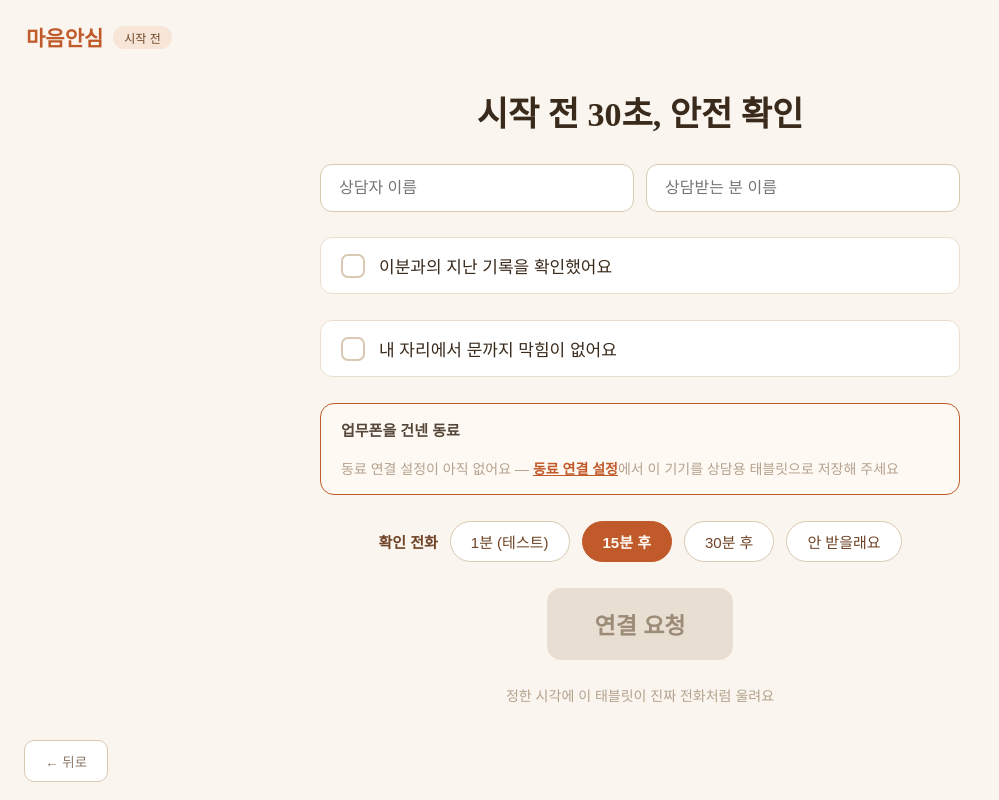
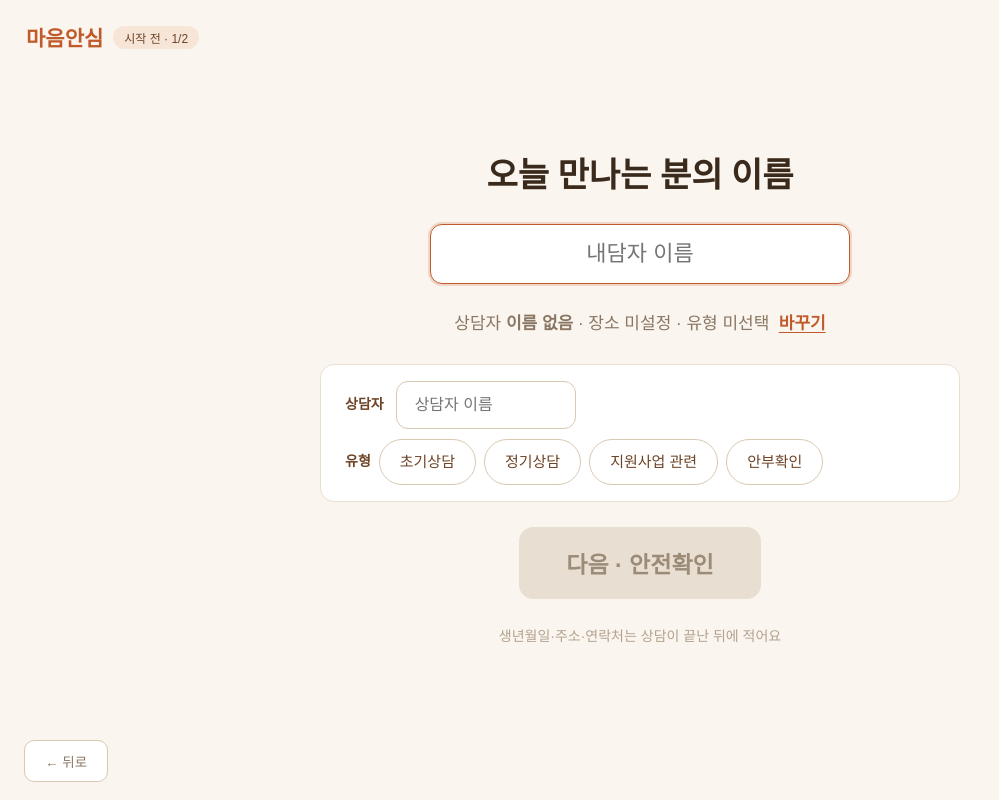
Before and after one commit to hr0315-cloud/maeum-anshim, a plain HTML site: page index.html in a window 1280 px wide. Both pictures are taken after a click on the button "상담 시작". Shown: the whole page, without its empty margins (0-999 px from the left). Drawn offline with Linux system fonts and the light colour scheme; a web font is replaced by a local one.

Commit message:
v0.6.2 코드 2단계: 상담 시작 입력을 내담자 이름 하나로
- 이름 화면(2a) 신설: 내담자 이름 필수, 상담자·장소·유형은 지난 값 자동, '바꾸기'로 수정
- 상담 유형 4종을 시작 화면으로 이동(종료 화면에도 유지), 고른 값은 다음 상담 기본값
- 안전확인 화면: 이름 칸 2개 제거, 체크 2개 유지, 상담자·내담자·장소·유형 한 줄 표시

Co-Authored-By: Claude Fable 5.1 <noreply@anthropic.com>

```diff
--- a/app.js
+++ b/app.js
@@ -5,7 +5,7 @@ window.onerror = function (msg) {
 (function () {
   'use strict';
   var alive = document.getElementById('jsAlive');
-  if (alive) { alive.style.color = '#3E7A52'; alive.textContent = '✓ 준비 완료 — 버튼이 동작합니다 (v0.6.1)'; }
+  if (alive) { alive.style.color = '#3E7A52'; alive.textContent = '✓ 준비 완료 — 버튼이 동작합니다 (v0.6.2)'; }
   var S = { screen: 'start', recording: false, noRecord: false, startedAt: 0, alerts: 0, answers: {}, callMin: 15, callAt: 0, snoozed: false, cooldownUntil: 0, taps: [], tapT: 0,
             buddy: '', buddyManual: false, rid: '', reqTo: '', reqAt: 0, acc: null };
   var analyser = null, audioCtx = null, micStream = null;
@@ -284,7 +284,8 @@ window.onerror = function (msg) {
     var mins = Math.round((Date.now() - S.startedAt) / 60000);
     $('wrapSummary').textContent = '상담 ' + mins + '분 · 위험 신호 ' + S.alerts + '건 · 음성 저장 없음';
     S.answers = {};
-    document.querySelectorAll('#s-wrap .pill').forEach(function (p) { p.classList.remove('on'); });
+    document.querySelectorAll('#s-wrap .qrow .pill').forEach(function (p) { p.classList.remove('on'); });
+    syncTypePills();
     go('wrap');
     if (micStream) { micStream.getTracks().forEach(function (t) { t.stop(); }); micStream = null; analyser = null; }
     if (wakeLock) { try { wakeLock.release(); } catch (e) {} wakeLock = null; }
@@ -309,15 +310,47 @@ window.onerror = function (msg) {
         localStorage.setItem('ma_obs', JSON.stringify(arr));
       } catch (e) {}
     }
-    S.stype = '';
-    document.querySelectorAll('#typeRow .pill').forEach(function (p) { p.classList.remove('on'); });
     updateObsCount();
     go('start');
   };
+  // 상담 유형: 시작 화면(이름 입력)과 종료 화면 양쪽에 같은 4종. 고른 값은 다음 상담의 기본값이 된다.
   window.pickType = function (el) {
-    el.parentElement.querySelectorAll('.pill').forEach(function (p) { p.classList.remove('on'); });
-    el.classList.add('on');
     S.stype = el.textContent;
+    try { localStorage.setItem('ma_stype', S.stype); } catch (e) {}
+    syncTypePills();
+  };
+  function syncTypePills() {
+    document.querySelectorAll('#typeRow .pill, #typeRow2 .pill').forEach(function (p) { p.classList.toggle('on', p.textContent === S.stype); });
+    var t = $('lastType'); if (t) t.textContent = S.stype || '유형 미선택';
+  }
+  // ---------- 2a 이름 입력 ----------
+  window.openName = function () {
+    var c = linkCfg();
+    try { S.stype = localStorage.getItem('ma_stype') || ''; } catch (e) { S.stype = ''; }
+    var who = ($('counselorName').value || '').trim();
+    $('clientName').value = '';
+    $('lastCounselor').textContent = who || '이름 없음';
+    $('lastPlace').textContent = (c && c.place) || '장소 미설정';
+    syncTypePills();
+    $('lastEdit').style.display = (who && S.stype) ? 'none' : 'block';
+    nameChanged();
+    go('name');
+    setTimeout(function () { try { $('clientName').focus(); } catch (e) {} }, 50);
+  };
+  window.toggleLast = function () { var e = $('lastEdit'); e.style.display = e.style.display === 'none' ? 'block' : 'none'; };
+  window.nameChanged = function () {
+    var ok = !!($('clientName').value || '').trim();
+    $('nameNext').classList.toggle('off', !ok);
+    var who = ($('counselorName').value || '').trim();
+    $('lastCounselor').textContent = who || '이름 없음';
+    try { if (who) localStorage.setItem('ma_counselor', who); } catch (e) {}
+  };
+  window.nextFromName = function () {
+    var client = ($('clientName').value || '').trim();
+    if (!client) { $('clientName').focus(); return; }
+    var who = ($('counselorName').value || '').trim() || '-', c = linkCfg();
+    $('checkWho').textContent = '상담자 ' + who + ' · ' + client + ' 님 · ' + ((c && c.place) || '장소 미설정') + (S.stype ? ' · ' + S.stype : '');
+    openCheckin();
   };
   function getObs() { try { return JSON.parse(localStorage.getItem('ma_obs') || '[]'); } catch (e) { return []; } }
   function updateObsCount() {
@@ -574,7 +607,6 @@ window.onerror = function (msg) {
     hostSubscribe();
     findBuddies();
   };
-  window.leaveCheckin = function () { go('start'); };
   function findBuddies() {
     $('buddyNote').textContent = '대기 중인 업무폰을 찾는 중…';
     renderBuddies(true);
--- a/index.html
+++ b/index.html
@@ -5,16 +5,16 @@
 <meta name="viewport" content="width=device-width, initial-scale=1, user-scalable=no">
 <title>마음안심 v0.6</title>
 <link rel="stylesheet" href="https://fonts.googleapis.com/css2?family=Gowun+Batang:wght@700&family=IBM+Plex+Sans+KR:wght@400;500;700&family=IBM+Plex+Mono:wght@500&display=swap">
-<link rel="stylesheet" href="style.css?v=0.6.1">
+<link rel="stylesheet" href="style.css?v=0.6.2">
 </head>
 <body>
 
 <!-- 1 시작 -->
 <div class="screen on" id="s-start">
-  <div class="brand"><b>마음안심</b><span>현장 테스트 v0.6.1</span></div>
+  <div class="brand"><b>마음안심</b><span>현장 테스트 v0.6.2</span></div>
   <h1 class="serif">오늘도 곁에 있을게요</h1>
   <div class="sub">시작 전 30초 안전 확인부터 함께합니다</div>
-  <button class="primary big" onclick="openCheckin()">상담 시작</button>
+  <button class="primary big" onclick="openName()">상담 시작</button>
   <div class="banner">상담 중 대화는 자동으로 글로 기록돼요. 대화 기록과 상담기록은 <b>이 기기 안에만</b> 저장되고, 밖으로 나가지 않아요. 원하시면 언제든 지울 수 있어요.</div>
   <div style="display:flex; gap:10px; flex-wrap:wrap; justify-content:center">
     <button class="mid" id="recBtn" onclick="openRecords()" style="display:none">상담기록 0건 보기</button>
@@ -153,14 +153,35 @@
   <button class="corner" style="left:24px" onclick="openRecords()">← 뒤로</button>
 </div>
 
+<!-- 2a 이름 입력 -->
+<div class="screen" id="s-name">
+  <div class="brand"><b>마음안심</b><span>시작 전 · 1/2</span></div>
+  <h1 class="serif" style="font-size:clamp(24px,3.4vw,34px)">오늘 만나는 분의 이름</h1>
+  <input class="txt" id="clientName" placeholder="내담자 이름" autocomplete="off" style="width:min(420px,86vw); font-size:clamp(18px,2.4vw,22px); text-align:center; padding:16px 20px" oninput="nameChanged()">
+  <div class="sub" id="lastLine">상담자 <b id="lastCounselor">-</b> · <span id="lastPlace">-</span> · <span id="lastType">-</span> &nbsp;<a href="#" onclick="toggleLast();return false" style="color:#C05A2A; font-weight:700; text-underline-offset:3px">바꾸기</a></div>
+  <div class="banner" id="lastEdit" style="display:none; width:min(640px,88vw); max-width:none">
+    <div style="display:flex; align-items:center; gap:12px; flex-wrap:wrap; margin-bottom:10px">
+      <span style="font-size:14px; font-weight:700; color:#6E4326">상담자</span>
+      <input class="txt" id="counselorName" placeholder="상담자 이름" style="width:180px" oninput="nameChanged()">
+    </div>
+    <div id="typeRow" style="display:flex; align-items:center; gap:8px; flex-wrap:wrap">
+      <span style="font-size:14px; font-weight:700; color:#6E4326">유형</span>
+      <span class="pill" onclick="pickType(this)">초기상담</span>
+      <span class="pill" onclick="pickType(this)">정기상담</span>
+      <span class="pill" onclick="pickType(this)">지원사업 관련</span>
+      <span class="pill" onclick="pickType(this)">안부확인</span>
+    </div>
+  </div>
+  <button class="primary big" id="nameNext" onclick="nextFromName()">다음 · 안전확인</button>
+  <div class="note">생년월일·주소·연락처는 상담이 끝난 뒤에 적어요</div>
+  <button class="corner" style="left:24px" onclick="go('start')">← 뒤로</button>
+</div>
+
 <!-- 2 안전 확인 -->
 <div class="screen" id="s-checkin">
-  <div class="brand"><b>마음안심</b><span>시작 전</span></div>
+  <div class="brand"><b>마음안심</b><span>시작 전 · 2/2</span></div>
   <h1 class="serif" style="font-size:clamp(24px,3.4vw,34px)">시작 전 30초, 안전 확인</h1>
-  <div style="display:flex; flex-wrap:wrap; gap:12px; width:min(640px,88vw)">
-    <input class="txt" id="counselorName" placeholder="상담자 이름" style="flex:1; min-width:130px">
-    <input class="txt" id="clientName" placeholder="상담받는 분 이름" style="flex:1; min-width:130px">
-  </div>
+  <div class="note" id="checkWho" style="font-size:clamp(13px,1.7vw,15px); color:#6E4326">-</div>
   <div class="check" onclick="tgl(this)"><span class="box">✓</span><span>이분과의 지난 기록을 확인했어요</span></div>
   <div class="check" onclick="tgl(this)"><span class="box">✓</span><span>내 자리에서 문까지 막힘이 없어요</span></div>
   <div class="banner" id="buddyBox" style="width:min(640px,88vw); max-width:none; border:1.5px solid #C05A2A; background:#FFF9F3; padding:14px 20px">
@@ -178,7 +199,7 @@
   </div>
   <button class="primary big" id="reqBtn" onclick="sendRequest()">연결 요청</button>
   <div class="note">정한 시각에 이 태블릿이 진짜 전화처럼 울려요</div>
-  <button class="corner" style="left:24px" onclick="leaveCheckin()">← 뒤로</button>
+  <button class="corner" style="left:24px" onclick="go('name')">← 뒤로</button>
 </div>
 
 <!-- 2b 연결 대기 (수락 게이트) -->
@@ -295,7 +316,7 @@
   <div class="brand"><b>마음안심</b><span>상담 종료</span></div>
   <h1 class="serif" style="font-size:clamp(24px,3.6vw,36px)">오늘도 수고하셨어요</h1>
   <div class="chip calm"><span class="dot"></span><span id="wrapSummary">-</span></div>
-  <div id="typeRow" style="display:flex; align-items:center; gap:10px; flex-wrap:wrap; justify-content:center">
+  <div id="typeRow2" style="display:flex; align-items:center; gap:10px; flex-wrap:wrap; justify-content:center">
     <span style="font-size:15px; font-weight:700; color:#6E4326">상담 유형</span>
     <span class="pill" onclick="pickType(this)">초기상담</span>
     <span class="pill" onclick="pickType(this)">정기상담</span>
@@ -314,6 +335,6 @@
   </div>
 </div>
 
-<script src="app.js?v=0.6.1"></script>
+<script src="app.js?v=0.6.2"></script>
 </body>
 </html>
```
